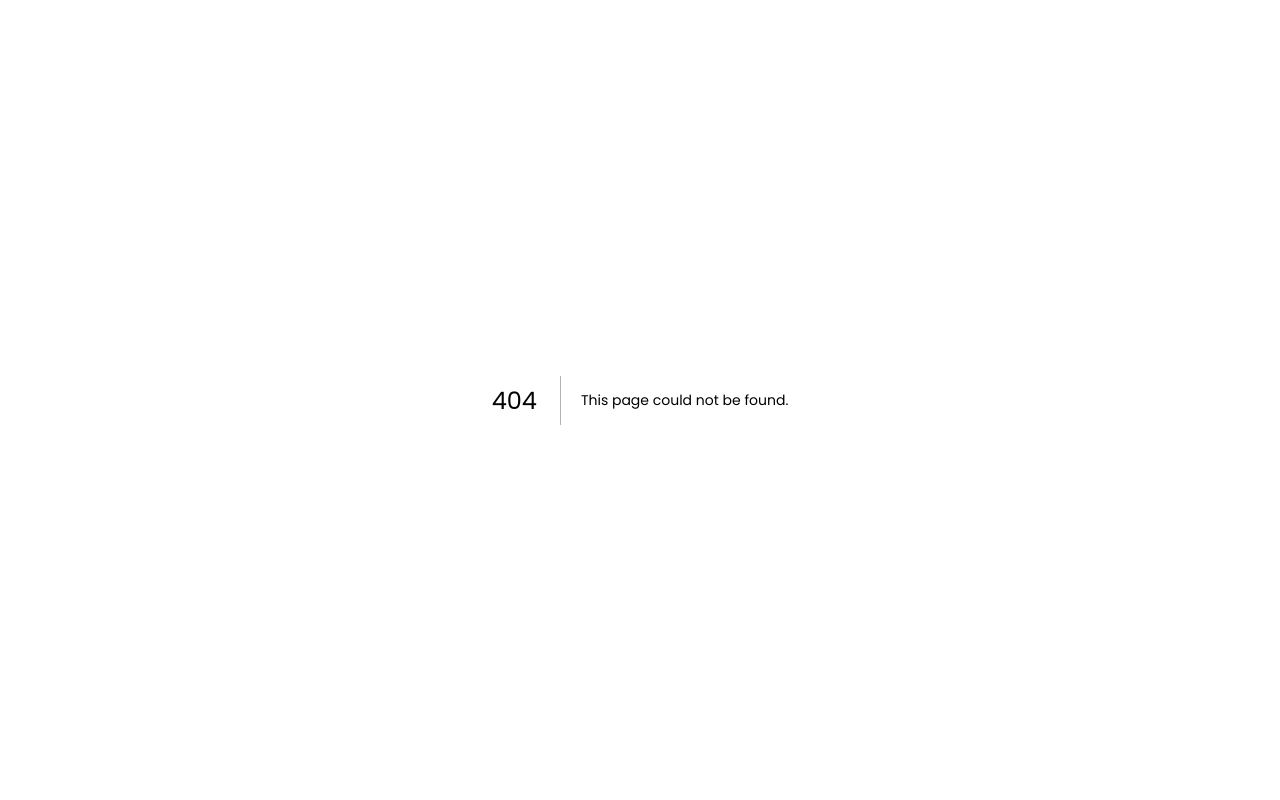
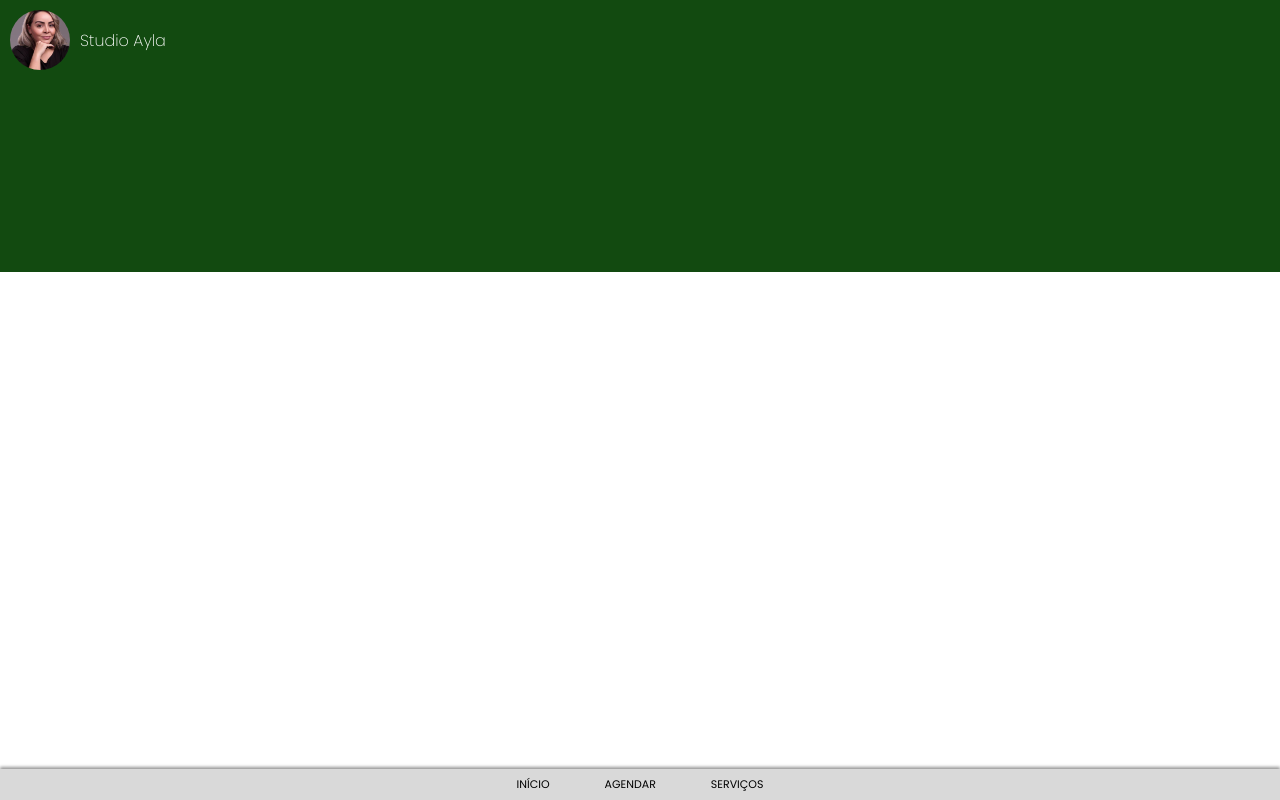
Before and after one commit to patrikferreira/studio-project, a Next.js app: page /professional in a window 1280 px wide. Before the commit this address had no page. Built offline with nearby package versions, Linux system fonts and the light colour scheme.

Commit message:
added studio header component

```diff
--- a/src/app/components/Footer.tsx
+++ b/src/app/components/Footer.tsx
@@ -13,7 +13,7 @@ export default function Footer() {
         <p>INÍCIO</p>
       </div>
       <div className={style.itemFooter} onClick={() => {
-              router.push('/')
+              router.push('/professional')
             }}>
         <i className="fa-solid fa-calendar-days"></i>
         <p>AGENDAR</p>
--- /dev/null
+++ b/src/app/components/StudioHeader.tsx
@@ -0,0 +1,13 @@
+import React from 'react'
+import style from '../page.module.css'
+
+export default function StudioHeader() {
+  return (
+    <div className={style.studioHeader}>
+        <div className={style.imgStudioHeader}>
+            <img src="assets/ficticia-perfil.png" alt="" />
+        </div>
+        <p>Studio Ayla</p>
+    </div>
+  )
+}
--- a/src/app/globals.css
+++ b/src/app/globals.css
@@ -4,6 +4,7 @@
   --green: #124A10;
   --light: #ffffff;
   --progress: #F87C09;
+  --bg-footer: #D9D9D9;
   --black: rgb(3, 3, 3);
   --big-height: 272px;
   --height: 172px;
--- a/src/app/page.module.css
+++ b/src/app/page.module.css
@@ -10,7 +10,7 @@
   position: relative;
   display: flex;
   justify-content: center;
-  align-items: center;
+  padding: 10px;
 }
 
 .imgContentStudio {
@@ -55,7 +55,7 @@
 }
 
 .routeButton p {
-  color: #fff;
+  color: var(--light);
   font-weight: lighter;
   font-size: 14px;
 }
@@ -65,16 +65,14 @@
   position: absolute;
   bottom: 0;
   width: 100%;
-  background-color: #D9D9D9;
+  background-color: var(--bg-footer);
   padding: 7px;
   display: flex;
   gap: 55px;
   justify-content: center;
-  margin-top: 1px solid #6D6565;
   box-shadow: 0px -2px 3px 0px rgba(0,0,0,0.41);
--webkit-box-shadow: 0px -2px 3px 0px rgba(0,0,0,0.41);
--moz-box-shadow: 0px -2px 3px 0px rgba(0,0,0,0.41);
-
+  -webkit-box-shadow: 0px -2px 3px 0px rgba(0,0,0,0.41);
+  -moz-box-shadow: 0px -2px 3px 0px rgba(0,0,0,0.41);
 }
 
 .footer .itemFooter {
@@ -86,3 +84,35 @@
 .itemFooter i {
   font-size: 17px;
 }
+
+/* ---------- */
+.studioHeader {
+  display: flex;
+  align-items: center;
+  width: 100%;
+  padding: 0 10px;
+  gap: 10px;
+  position: absolute;
+
+}
+
+.studioHeader .imgStudioHeader {
+  height: 60px;
+  width: 60px;
+  border-radius: 50%;
+  overflow: hidden;
+  position: relative;
+}
+
+.studioHeader p {
+  color: var(--light);
+  font-weight: lighter;
+}
+
+.imgStudioHeader img {
+  height: 100%;
+  position: absolute;
+  top: 50%;
+  left: 50%;
+  transform: translate(-50%, -50%);
+}
--- a/src/app/page.tsx
+++ b/src/app/page.tsx
@@ -18,7 +18,7 @@ export default function Home() {
         <div className={style.content}>
           <div className={style.buttons}>
             <RouteButton icon={'fa-solid fa-calendar-days'} description='Novo Agendamento' action={() => {
-              router.push('/')
+              router.push('/professional')
             }}/>
             <RouteButton icon={'fa-solid fa-file-pen'} description='Serviços' action={() => {
               router.push('/')
--- /dev/null
+++ b/src/app/professional/page.tsx
@@ -0,0 +1,19 @@
+"use client"
+import React from 'react'
+import style from '../page.module.css'
+import Footer from '../components/Footer'
+import { useRouter } from 'next/navigation'
+import StudioHeader from '../components/StudioHeader'
+
+export default function page() {
+    const router = useRouter();
+  return (
+    <div className={style.main}>
+        <header className={style.header}>
+          <StudioHeader />
+        </header>
+
+        <Footer />
+    </div>
+  )
+}
```
